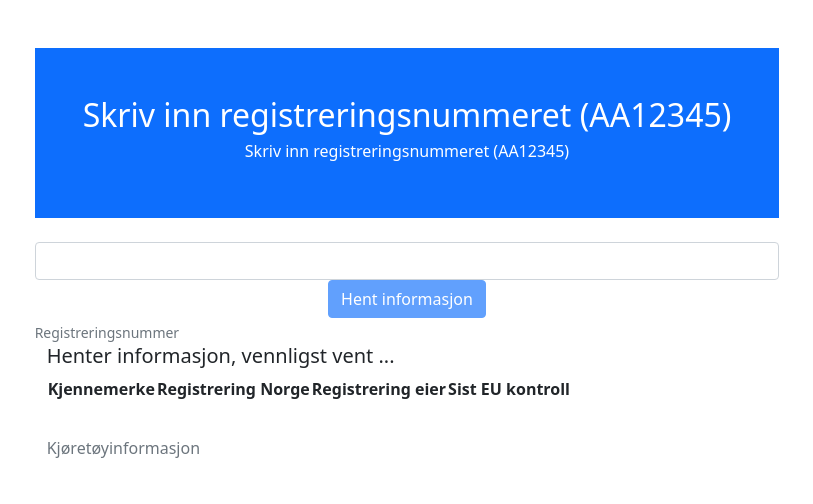
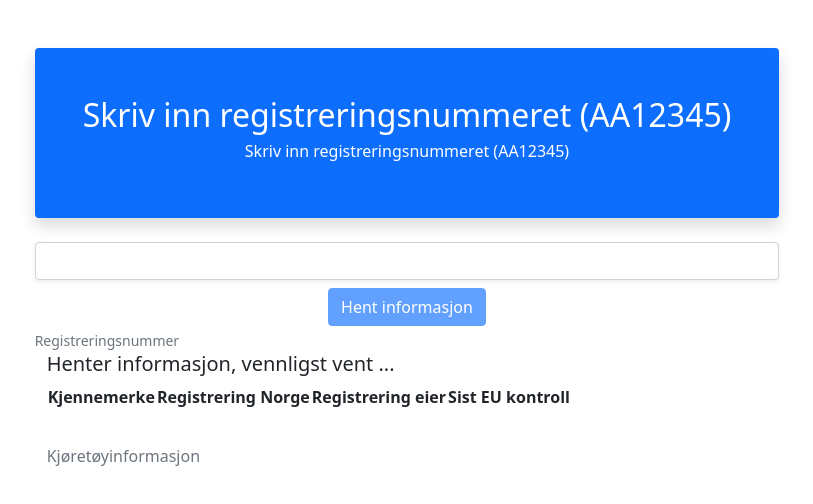
Before and after one commit to w3bdesign/Statens-Vegvesen, a website built with Parcel: page index.html in a window 1280 px wide. Shown: the whole page, without its empty margins (233-1046 px from the left). Built offline with nearby package versions, Linux system fonts and the light colour scheme.

Commit message:
Add shadow

```diff
--- a/index.html
+++ b/index.html
@@ -11,7 +11,7 @@
     <!-- Start Div for entering registration number -->
     <div class="container d-flex justify-content-center mt-5">
       <div class="">
-        <div class="bg-primary text-white p-5 mb-4">
+        <div class="bg-primary text-white p-5 mb-4 rounded shadow">
           <div class="show-on-medium-and-up hide-on-small-only">
             <h2 class="text-center">
               Skriv inn registreringsnummeret (AA12345)
@@ -27,8 +27,7 @@
         <!-- Start Div for input field -->
         <div>
           <form id="regnrform">
-            <input id="bilinformasjon" class="form-control" type="text" />
-
+            <input id="bilinformasjon" class="form-control shadow-sm" type="text" />
             <div class="d-flex justify-content-center">
               <span
                 id="feilMelding"
@@ -38,7 +37,7 @@
               <br />
               <button
                 id="submitButton"
-                class="btn btn-primary"
+                class="btn btn-primary mt-2"
                 type="submit"
                 disabled
               >
```
